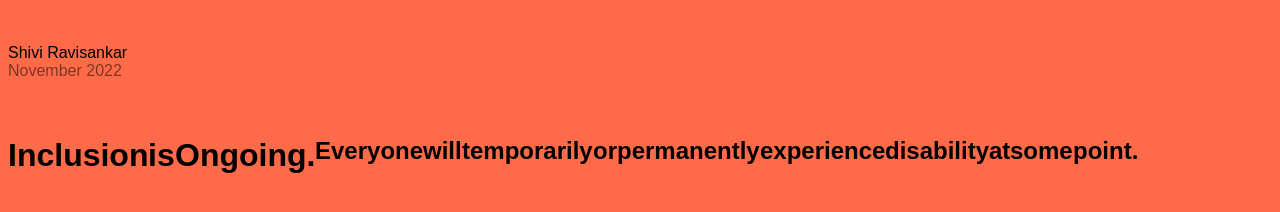
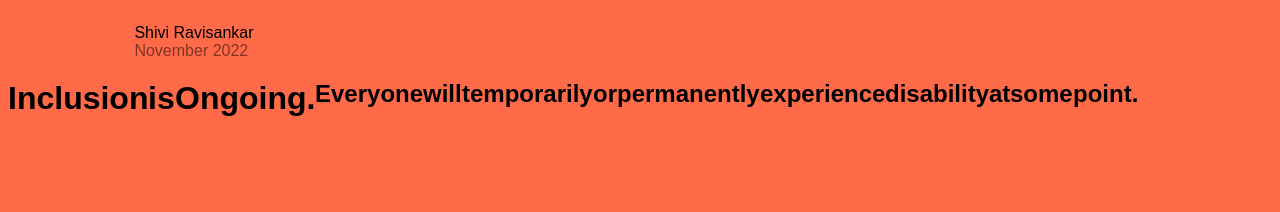
Before and after one commit to shiviravisankar/binding, a plain HTML site: page index.html in a window 1280 px wide. Drawn offline with Linux system fonts and the light colour scheme.

Commit message:
latest common.css

```diff
--- a/assets/common.css
+++ b/assets/common.css
@@ -60,6 +60,23 @@ ul, ol {
     list-style: none;
 }
 
+/*|| TOP NAVIGATION */
+.navigation{
+    margin: auto;
+    padding: auto;
+    width: 80%;
+    margin-top: 2vh;
+}
+
+.navigation-description span{
+    opacity: .5;
+}
+
+.navigation-description p{
+    margin: 0;
+    padding: 0;
+}
+
 /*|| LINE */
 .line{
     border-top: 1px dashed;
@@ -68,14 +85,6 @@ ul, ol {
 }
 
 /*|| TITLE */
-span {
-    font-family: inherit;
-    font-size: inherit;
-    font-weight: inherit;
-    line-height: inherit;
-    letter-spacing: inherit;
-    color: inherit;
-}
 
 .page-intro {
     position: relative;
@@ -88,7 +97,7 @@ span {
     padding-bottom: 0px;
 }
 
-.page-intro-content .navigation {
+.page-intro-content {
     position: relative;
     top: 0;
     left: 0;
@@ -98,11 +107,11 @@ span {
     z-index: 99;
 }
 
-.page-intro-content .navigation-description {
-    flex-grow: 3;
+.page-intro-content {
+    flex-grow: 1;
 }
 
-.page-intro-content .navigation-description p span {
+.page-intro-content p span {
     display: block;
     opacity: .5;
 }
--- a/index.html
+++ b/index.html
@@ -9,16 +9,22 @@
     </head>
 
     <body>
-        <div id="page" class="page page__ready" data-init="page">
-            <div class="page-intro" data-init="headline" style="height: 2661px;">
-                <div class="page-intro-content">
+
+<!--  TOP NAVIGATION -->
+        <nav class="navigation" data-init="navigation">
+
+            <div class="navigation-description">
+                <p>Shivi Ravisankar</p>
+                <span>November 2022</span>
+            </div>
+
+        </nav>
 
 <!-- INTRODUCTION -->
-        <nav class="navigation" data-init="navigation">
-            <div class="navigation-description">
-                <p>Shivi Ravisankar<span>November 2022</span></p>
-            </div>
-        </nav>
+
+        <div id="page" class="page page__ready" data-init="page">
+            <div class="page-intro" data-init="headline">
+                <div class="page-intro-content">
 
         <!-- TITLE 1 -->
                     <header class="headline">
@@ -101,6 +107,7 @@
                         </h2>
                     </header>
 
+				</div>
 			</div>
         </div>
 
```
Also changed, not shown: 1 other file. Lines whose indentation alone changed are shown as unchanged.
